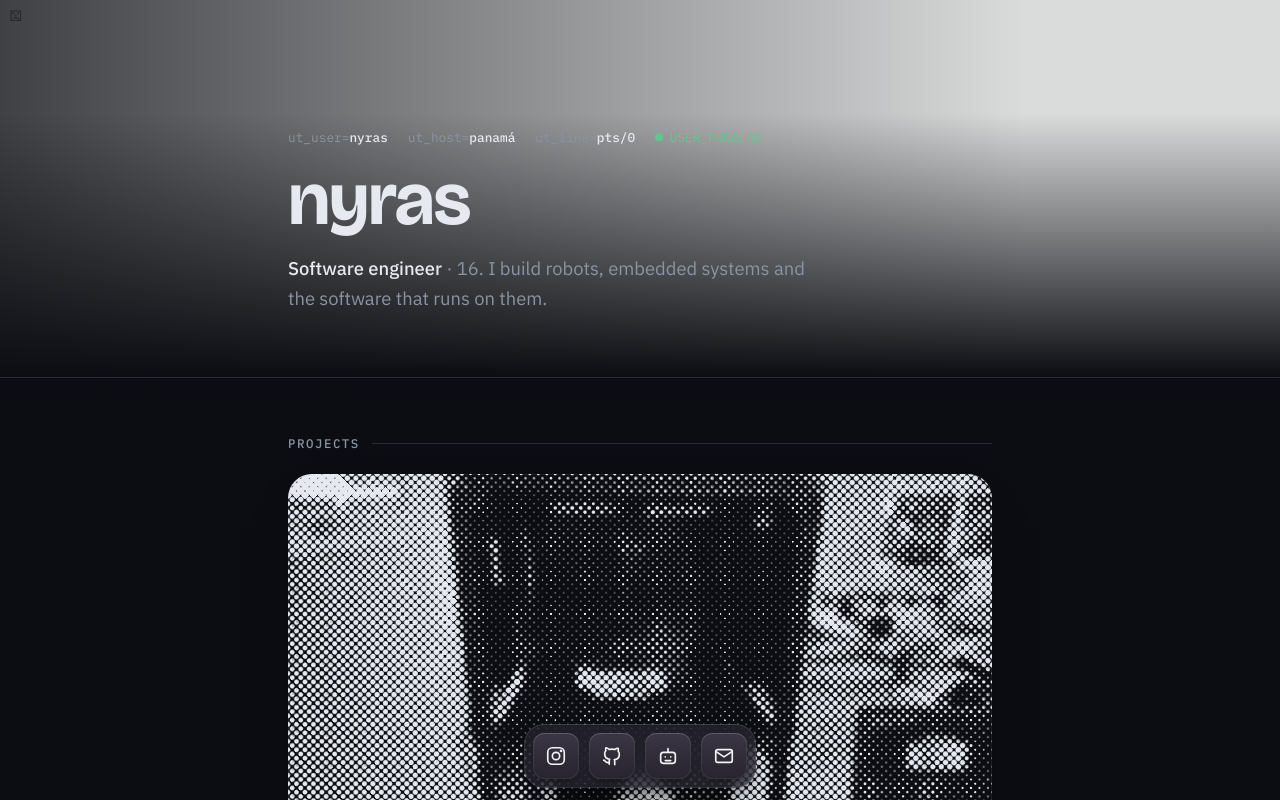
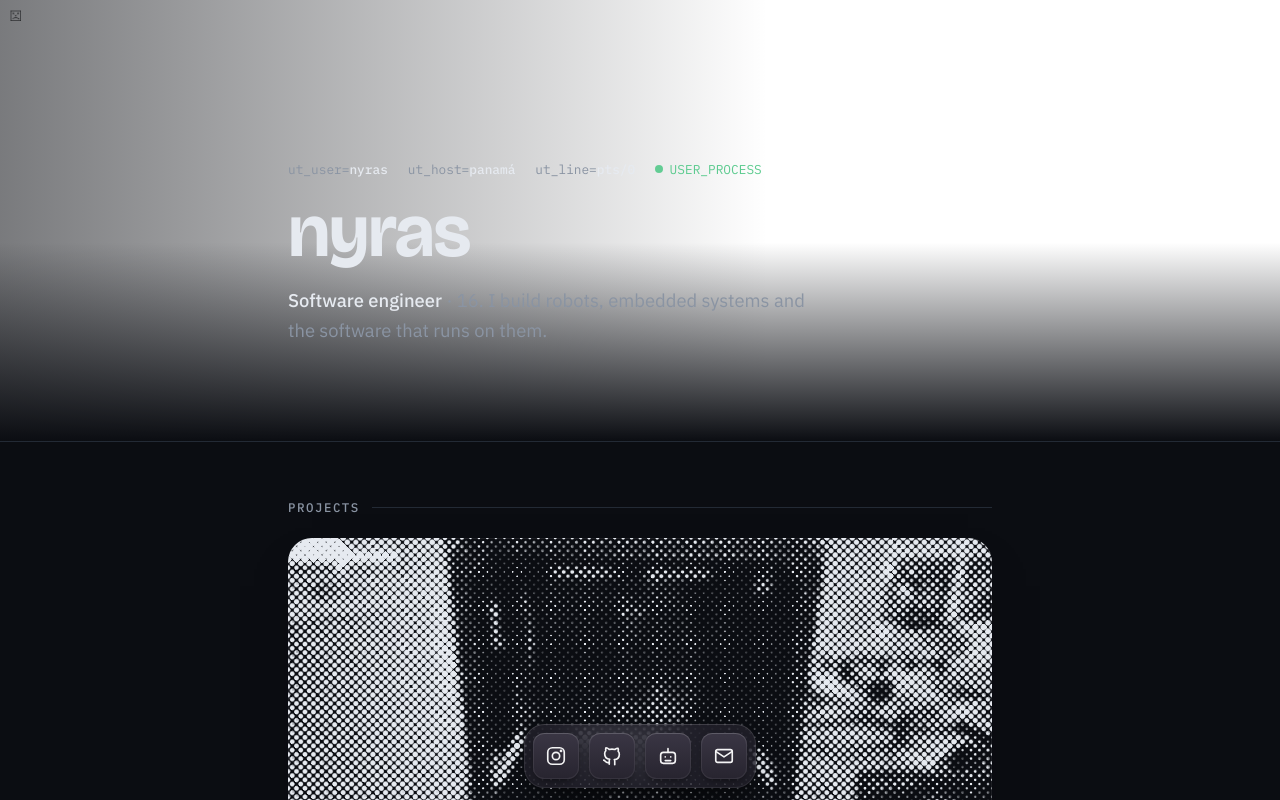
Before and after one commit to nyrasdev/portfolio, a React (Vite) app: page / in a window 1280 px wide. Shown: the top 800 px of the page. Built offline with nearby package versions, Linux system fonts and the light colour scheme.

Commit message:
Make hero ASCII background more visible

```diff
--- a/src/index.css
+++ b/src/index.css
@@ -34,10 +34,10 @@ h1, h2, h3 { font-family: var(--display); text-wrap: balance; margin: 0; }
 
 /* hero */
 .hero { position: relative; overflow: hidden; border-bottom: 1px solid var(--line); }
-.hero-bg { position: absolute; inset: 0; opacity: 0.85; }
+.hero-bg { position: absolute; inset: 0; }
 .hero-fade { position: absolute; inset: 0; pointer-events: none;
-  background: linear-gradient(180deg, transparent 30%, var(--bg) 100%), linear-gradient(90deg, rgba(11,13,18,.75) 0%, transparent 80%); }
-.hero-inner { position: relative; padding-block: 8rem 4rem; pointer-events: none; }
+  background: linear-gradient(180deg, transparent 55%, var(--bg) 100%), linear-gradient(90deg, rgba(11,13,18,.55) 0%, transparent 60%); }
+.hero-inner { position: relative; padding-block: 10rem 6rem; pointer-events: none; }
 .hero-inner a { pointer-events: auto; }
 .record { font-family: var(--mono); font-size: 0.8rem; color: var(--muted); display: flex; flex-wrap: wrap; gap: 0.25rem 1.25rem; margin: 0; }
 .record b { color: var(--fg); font-weight: 500; }
```
